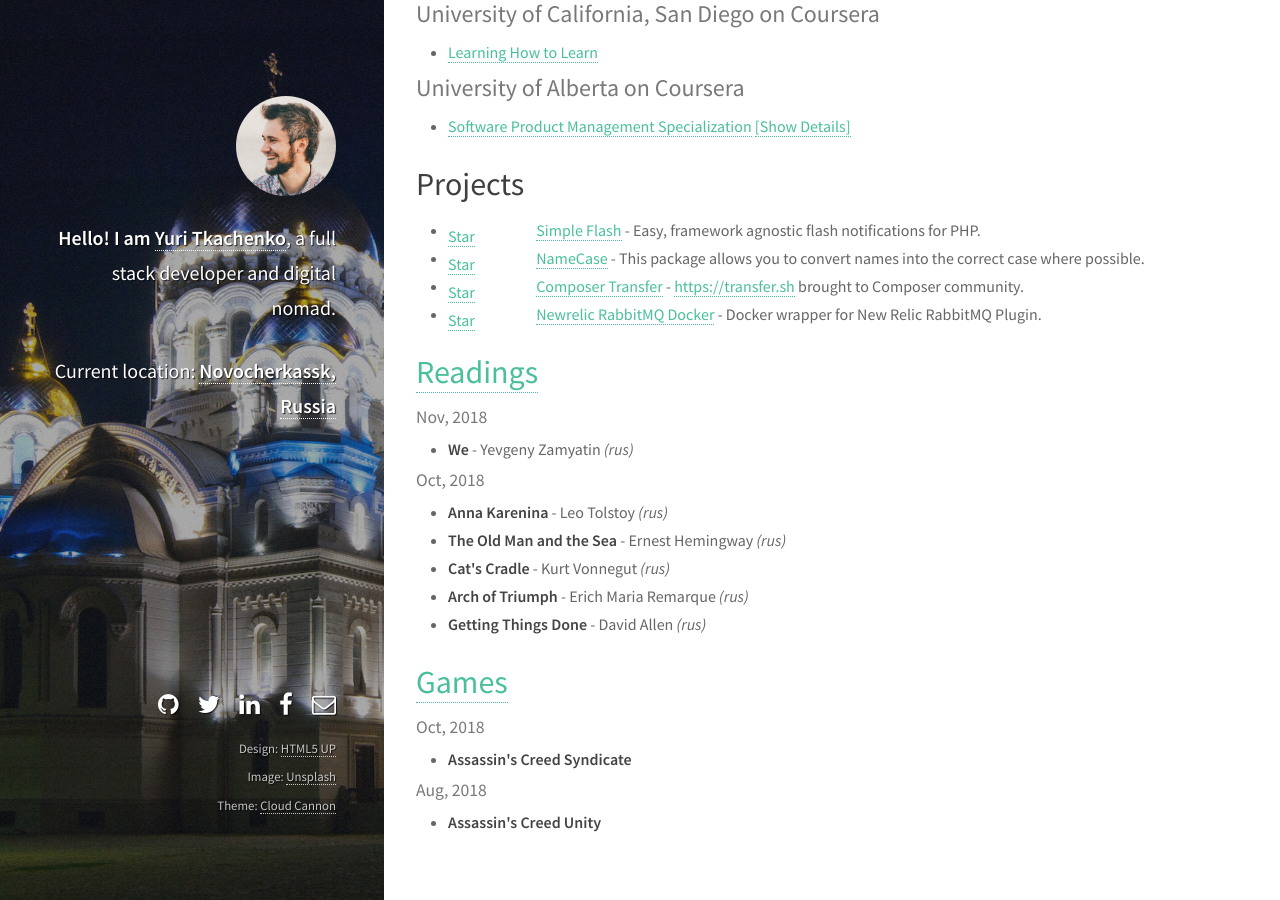
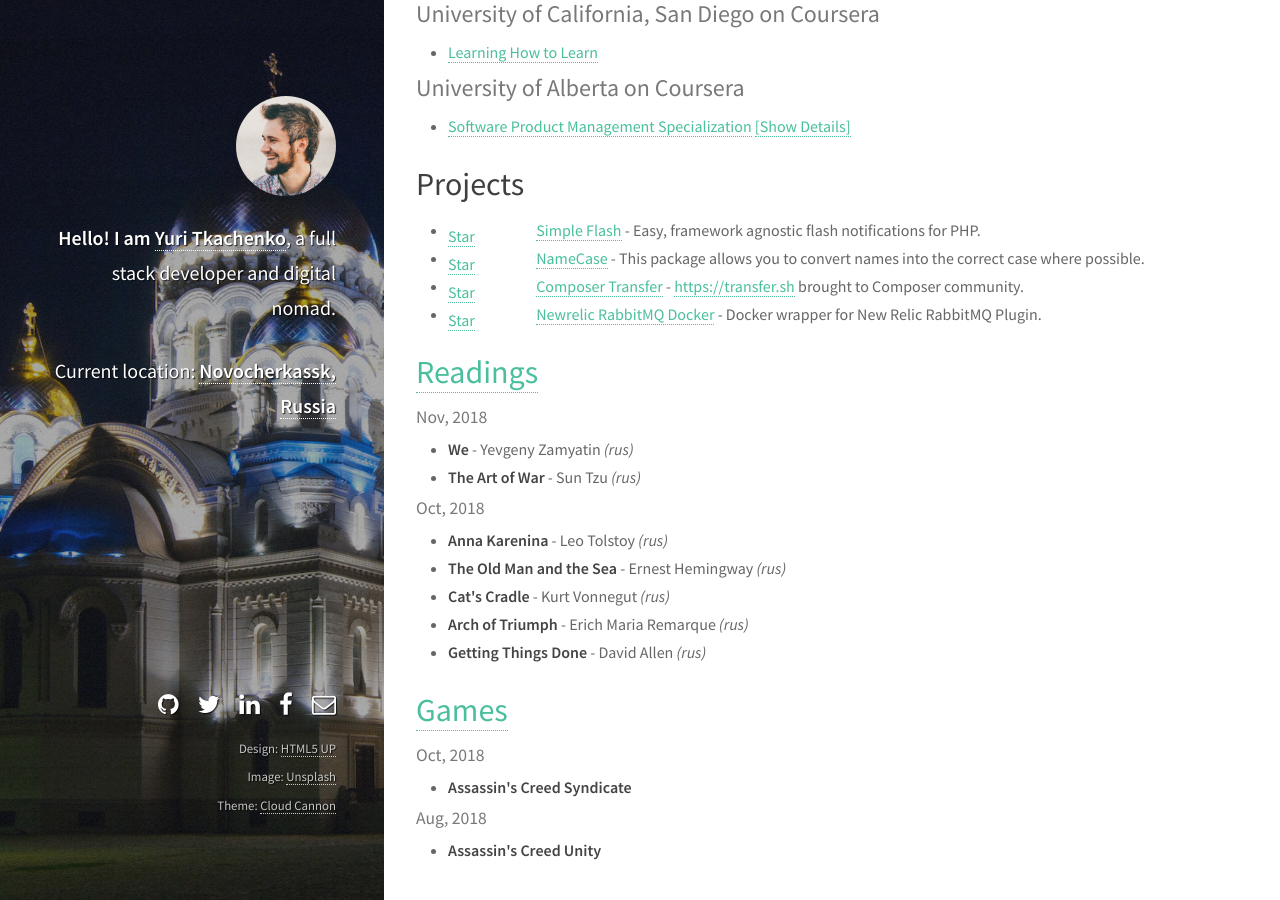
Before and after one commit to tamtamchik/tamtamchik.github.io, a Jekyll site: the page built from index.html, in a window 1280 px wide and 900 px high, scrolled down 504 px. Built offline with Jekyll 4.4.1, drawn with Linux system fonts in a browser that asks for light colours.

Commit message:
Update books.yml

```diff
--- a/_data/books.yml
+++ b/_data/books.yml
@@ -2,6 +2,9 @@
   books:
     - title: We
       author: Yevgeny Zamyatin
+      lang: rus
+    - title: The Art of War
+      author: Sun Tzu
       lang: rus
 
 - date: 2018-10-01
```
